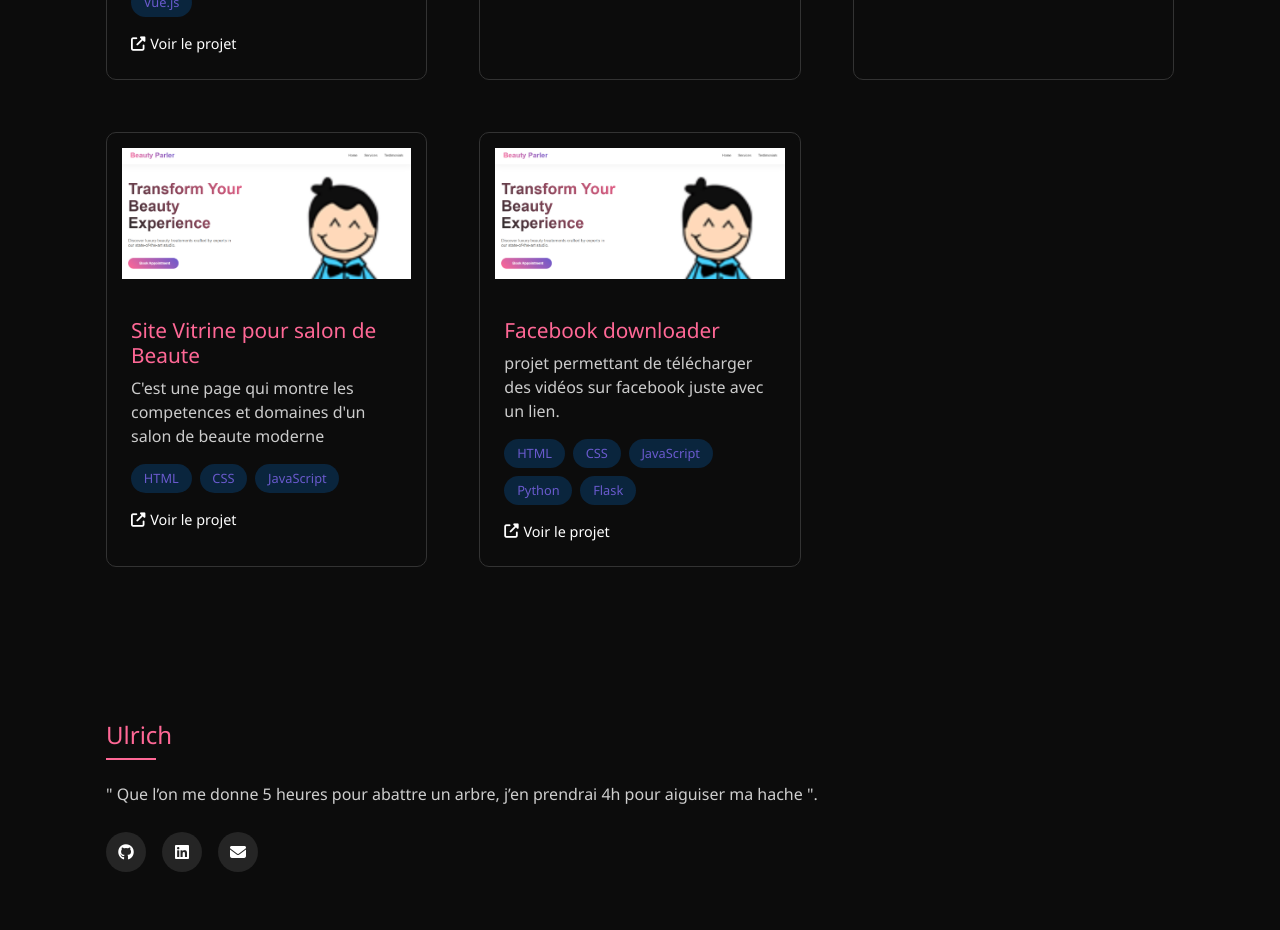
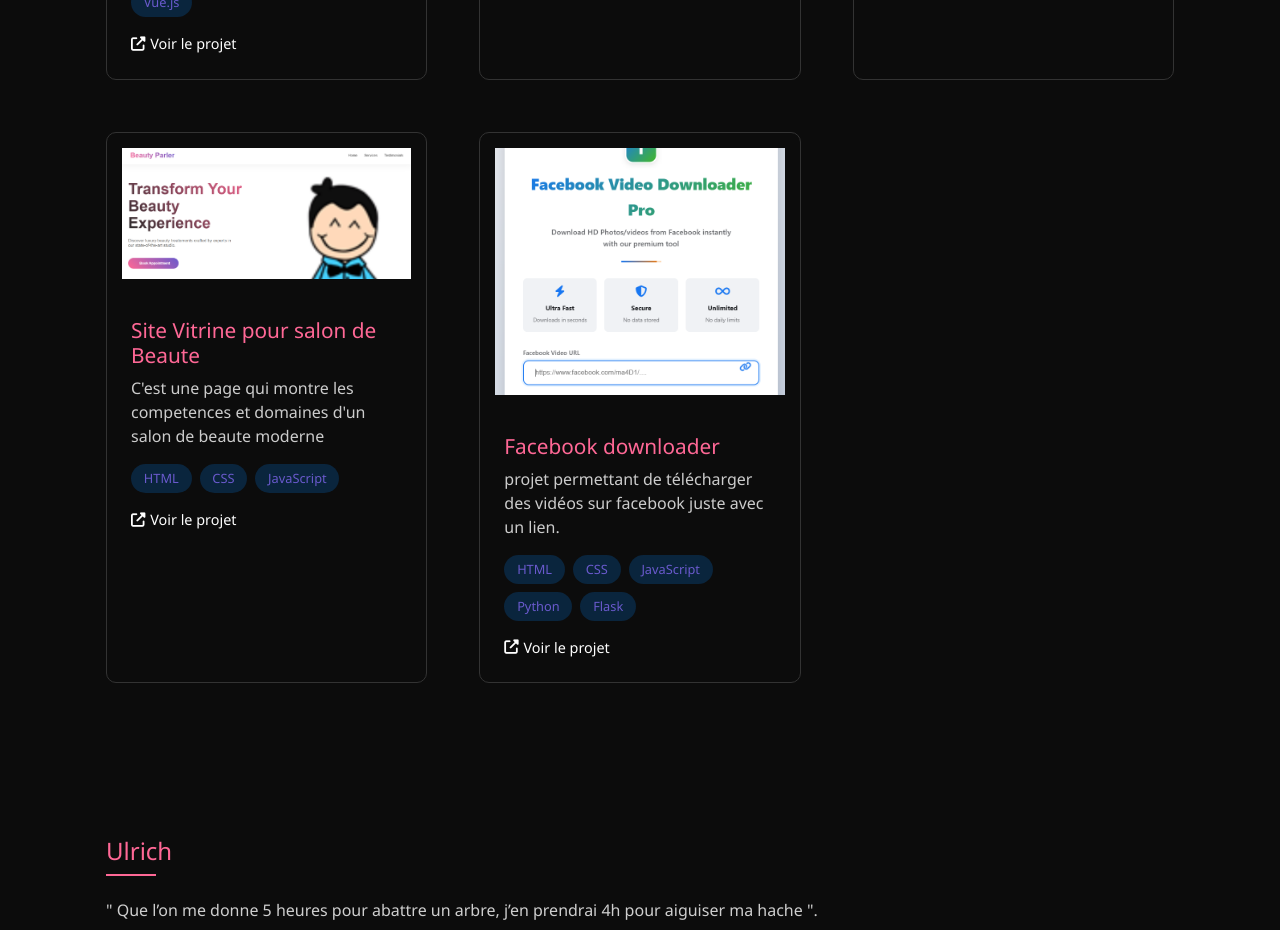
Before and after one commit to 54blackghost/Portofolio, a Vue app: page /projects in a window 1280 px wide. Shown: the part 780-1710 px from the top of the page. Built offline with nearby package versions, Linux system fonts and the light colour scheme.

Commit message:
ajout du 5e projet sur le dev project

```diff
--- a/src/components/Projects.vue
+++ b/src/components/Projects.vue
@@ -64,7 +64,7 @@
     id: 5,
     title: 'Facebook downloader',
     description: "projet permettant de télécharger des vidéos sur facebook juste avec un lien.",
-    image: '/beauty.PNG',
+    image: '/fb_downloader.png',
     technologies: ['HTML', 'CSS', 'JavaScript', 'Python', 'Flask'],
     VisiteLink: 'https://github.com/54blackghost/FB_downloader.git'
   },
```
